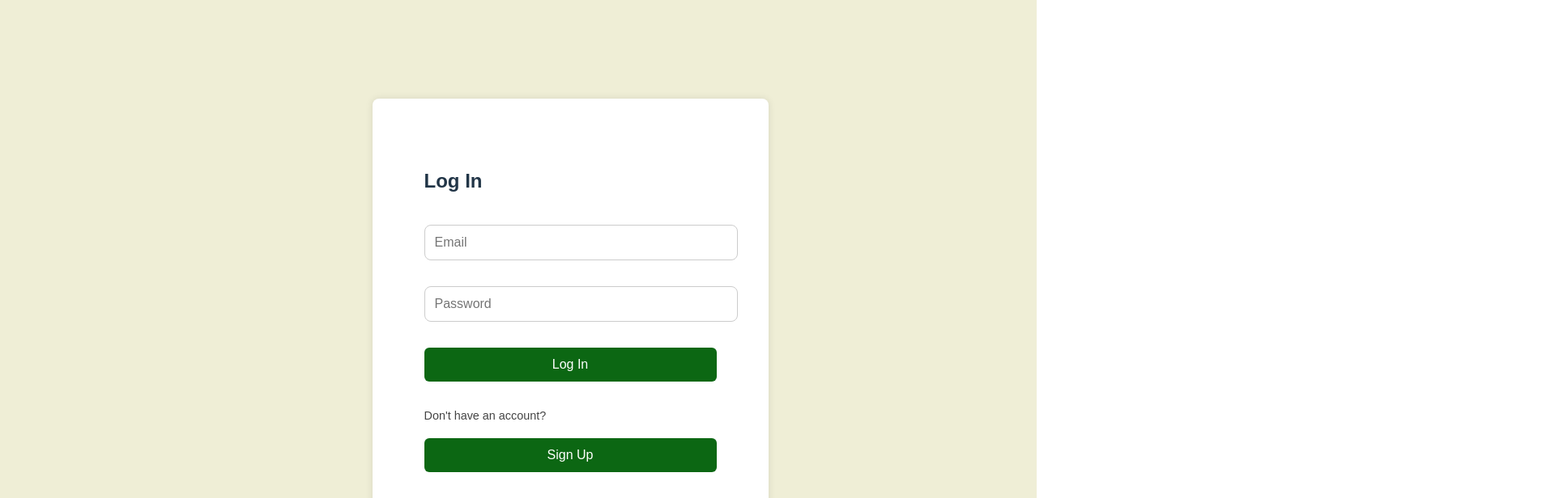
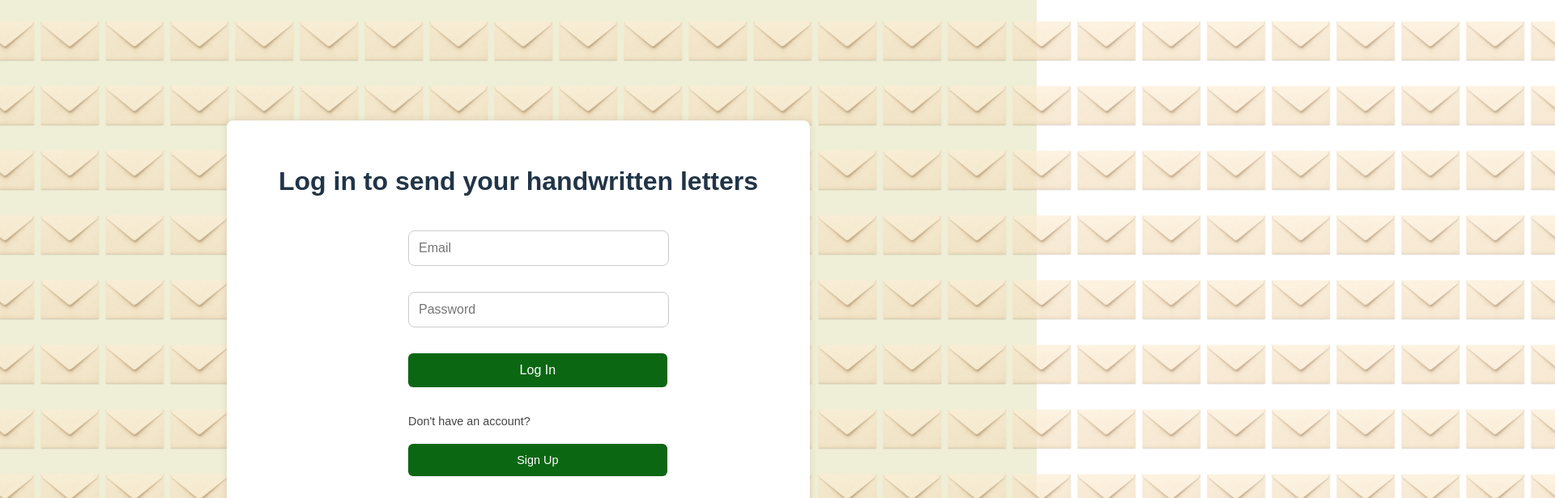
Before and after one commit to emilymtwfy/slow-tech-movement, a React (Vite) app: page / in a window 1280 px wide. Shown: the top 616 px of the page at 81% size, 1920 px wide, since content can reach past the window. Built offline with nearby package versions, Linux system fonts and the light colour scheme; no server answers.

Commit message:
lots of changes styling the login screen

```diff
--- a/src/App.css
+++ b/src/App.css
@@ -1,8 +1,9 @@
 #root {
- // max-width: 1280px;
+  max-width: 1280px;
   margin: 0 auto;
   padding: 2rem;
   text-align: center;
+
 }
 
 .logo {
--- a/src/Login.css
+++ b/src/Login.css
@@ -1,26 +1,30 @@
 .letter-form {
   background-color: white;
-  padding: 4rem;
+  //padding: 4rem;
   //padding-top: 2rem;
   //padding-bottom: 2rem;
-  //padding-right: 8rem;
-  //padding-left: 8rem;
+  padding-right: 4rem;
+  padding-left: 4rem;
   border-radius: 8px;
   box-shadow: 0 0 10px rgba(0, 0, 0, 0.1);
-  max-width: 400px;
+  max-width: 800px;
   width: 100%;
   min-height: 400px;
   display: flex;
   flex-direction: column;
   justify-content: center;
   font-family: sans-serif;
+  position: relative;
+  z-index: 1;
+  background: white;
 }
 
 .letter-form input,
 .letter-form button {
   display: block;
-  width: 100%;
+  width: 50%;
   margin: 1rem 0;
+  margin-left: 10rem;
   padding: 0.75rem;
   font-size: 1rem;
 }
@@ -31,10 +35,11 @@
   border: none;
   border-radius: 6px;
   cursor: pointer;
+  width: 54%;
 }
 
 .letter-form button:hover {
-  background-color: #1a4fb9;
+  background-color: #4fb029;
 }
 
 .form-instructions {
@@ -43,3 +48,18 @@
   color: #444;
   line-height: 1.4;
 }
+
+.toggle-mode {
+  text-align: left;
+  margin-left: 10rem;   /* push to the right */
+  width: 100%;            /* optional: match other inputs/buttons */
+  font-size: 0.9rem;
+}
+
+.toggle-mode button {
+  text-align: center;
+
+  margin-left: 0rem;   /* push to the right */
+  width: 54%;            /* optional: match other inputs/buttons */
+  font-size: 0.9rem;
+}
--- a/src/Login.jsx
+++ b/src/Login.jsx
@@ -26,14 +26,21 @@ const Login = ({ onLogin }) => {
   };
 
   return (
+  <div
+    className="login-background"
+    style={{
+      minHeight: '100vh',
+      display: 'flex',
+      justifyContent: 'center',
+      alignItems: 'center',
+    }}
+  >
     <form onSubmit={handleSubmit} className="letter-form">
-      <h2>{mode === 'login' ? 'Log In' : 'Sign Up'}</h2>
-
-     {/* {mode === 'login' && (
-  <p className="form-instructions">
-    Please log in with your email and password. If you don’t have an account yet, click "Sign Up" below.
-  </p>
-)}*/}
+      <h2>
+        {mode === 'login'
+          ? 'Log in to send your handwritten letters'
+          : 'Sign up to start sending your handwritten letters'}
+      </h2>
 
       <input
         type="email"
@@ -53,7 +60,7 @@ const Login = ({ onLogin }) => {
 
       <button type="submit">{mode === 'login' ? 'Log In' : 'Create Account'}</button>
 
-      <p style={{ marginTop: '1rem' }}>
+      <p className="toggle-mode" style={{ marginTop: '1rem' }}>
         {mode === 'login' ? (
           <>
             Don't have an account?{' '}
@@ -73,7 +80,9 @@ const Login = ({ onLogin }) => {
 
       {error && <p style={{ color: 'red' }}>{error}</p>}
     </form>
-  );
+  </div>
+);
+
 };
 
 export default Login;
--- a/src/components/LetterForm.css
+++ b/src/components/LetterForm.css
@@ -10,8 +10,8 @@
 
 .letter-form input,
 .letter-form textarea {
-  width: 100%;
-  padding: 0.75rem;
+  width: 50%;
+  padding: .75rem;
   margin-bottom: 1rem;
   font-size: 1rem;
   border: 1px solid #ccc;
@@ -19,7 +19,7 @@
 }
 
 .letter-form button {
-  width: 100%;
+  width: 53%;
   background-color: #2d6cdf;
   color: white;
   font-size: 1rem;
--- a/src/index.css
+++ b/src/index.css
@@ -2,15 +2,15 @@
   font-family: system-ui, Avenir, Helvetica, Arial, sans-serif;
   line-height: 1.5;
   font-weight: 400;
-
   color-scheme: light dark;
   color: rgba(73, 194, 85, 0.87);
   background-color: #242424b1;
-
   font-synthesis: none;
   text-rendering: optimizeLegibility;
   -webkit-font-smoothing: antialiased;
   -moz-osx-font-smoothing: grayscale;
+    position: relative;
+  z-index: 1;
 }
 
 a {
@@ -28,16 +28,53 @@ body {
   font-family: sans-serif;
   background-color: rgb(239, 238, 214);
   min-height: 100vh;
+
   display: flex;
   justify-content: center;
   align-items: center;
+  overflow: hidden;
+  position: relative;
+}
+
+body::before {
+  content: "";
+  position: absolute;
+  top: -100%;
+  left: -100%0;
+  width: 300%;
+  height: 300%;
+  background-image: url('/envelope.png');
+  background-repeat: repeat;
+  background-size: 80px 80px;
+  opacity: .7; /* Temporarily make them fully visible */
+  animation: floatEnvelopes 30s linear infinite;
+  z-index: 0;
+  pointer-events: none;
+}
+
+
+@keyframes floatEnvelopes {
+  0% {
+    transform: translate(0, 0);
+  }
+  100% {
+    transform: translate(50%, -50%);
+  }
 }
 
 
 h1 {
-  font-size: 3.2em;
+  font-size: .2em;
   line-height: 1.1;
 }
+
+
+h2 {
+  font-size: 2em;
+  line-height: 1.1;
+  text-align: center;
+}
+
 
 button {
   border-radius: 8px;
```
Also changed, not shown: public/envelope.png (added).
